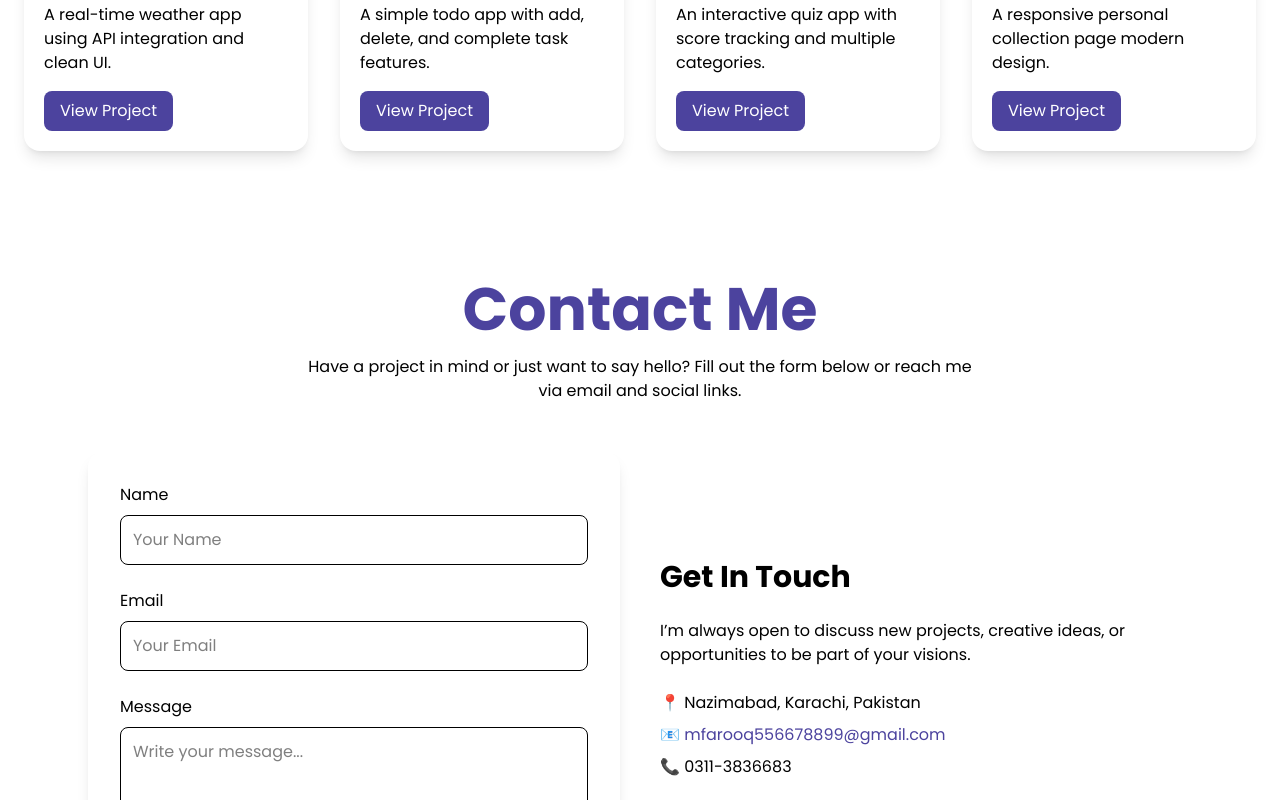
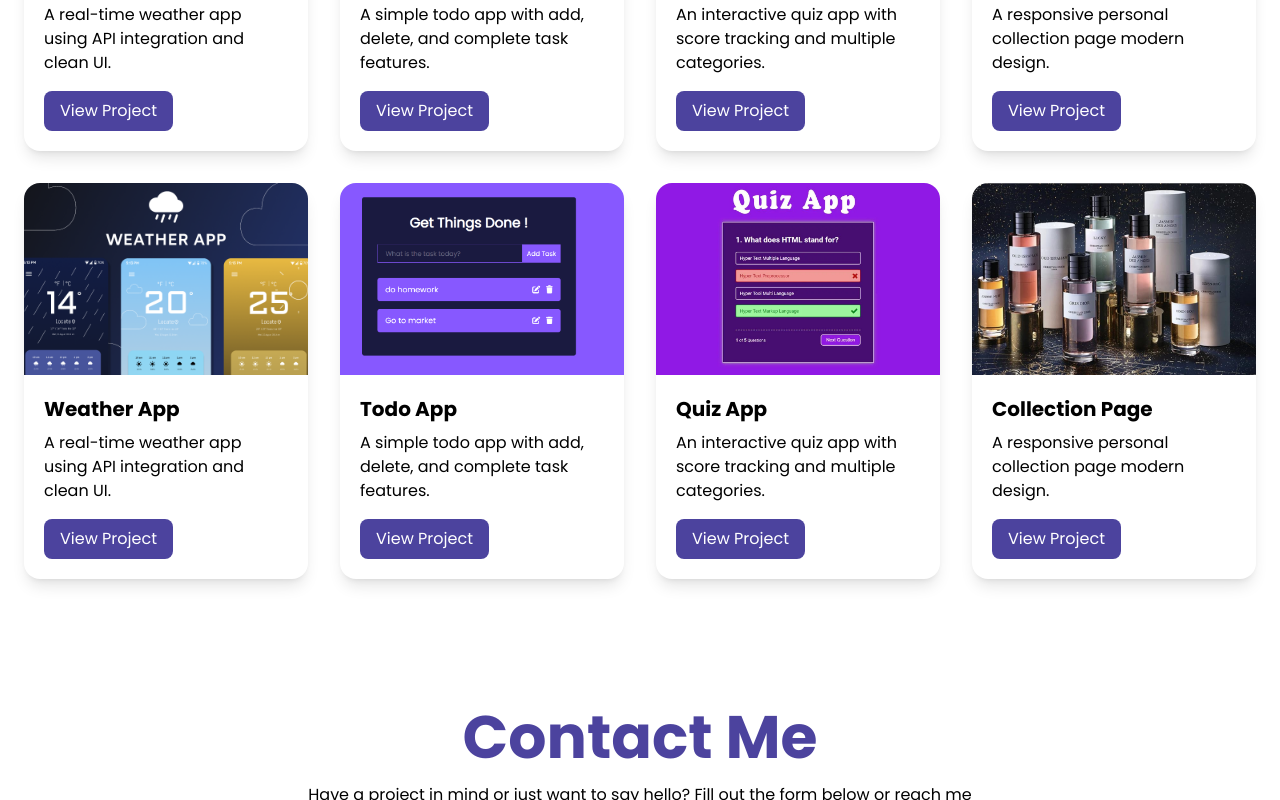
Before and after one commit to iamfarooq07/New-Portfolio-side, a website: page index.html in a window 1280 px wide. Shown: the part 1783-2583 px from the top of the page. Drawn offline with nearby package versions, Linux system fonts and the light colour scheme.

Commit message:
Done Protfoilo

```diff
--- a/index.html
+++ b/index.html
@@ -179,6 +179,49 @@
             Project</a>
         </div>
       </div>
+      <div class="bg-white rounded-2xl shadow-lg overflow-hidden hover:scale-105 transition-transform duration-300">
+        <img src="./images/weather app.png" alt="Project 1" class="w-full h-48 object-cover">
+        <div class="p-5">
+          <h2 class="text-xl font-bold text-black">Weather App</h2>
+          <p class="text-black mt-2">A real-time weather app using API integration and clean UI.</p>
+          <a href="http://live-weather-app-02.netlify.app"
+            class="inline-block mt-4 bg-[#4c439e] text-white px-4 py-2 rounded-lg hover:bg-[#372f7f] transition">View
+            Project</a>
+        </div>
+      </div>
+
+      <div class="bg-white rounded-2xl shadow-lg overflow-hidden hover:scale-105 transition-transform duration-300">
+        <img src="./images/todo.png" alt="Project 2" class="w-full h-48 object-cover">
+        <div class="p-5">
+          <h2 class="text-xl font-bold text-black">Todo App</h2>
+          <p class="text-black mt-2">A simple todo app with add, delete, and complete task features.</p>
+          <a href="https://vermillion-capybara-a28ab4.netlify.app" target="_blank"
+            class="inline-block mt-4 bg-[#4c439e] text-white px-4 py-2 rounded-lg hover:bg-[#372f7f] transition">View
+            Project</a>
+        </div>
+      </div>
+
+      <div class="bg-white rounded-2xl shadow-lg overflow-hidden hover:scale-105 transition-transform duration-300">
+        <img src="./images/quiz app.webp" alt="Project 3" class="w-full h-48 object-cover">
+        <div class="p-5">
+          <h2 class="text-xl font-bold text-black">Quiz App</h2>
+          <p class="text-black mt-2">An interactive quiz app with score tracking and multiple categories.</p>
+          <a href="http://rad-arithmetic-5b3589.netlify.app" target="_blank"
+            class="inline-block mt-4 bg-[#4c439e] text-white px-4 py-2 rounded-lg hover:bg-[#372f7f] transition">View
+            Project</a>
+        </div>
+      </div>
+
+      <div class="bg-white rounded-2xl shadow-lg overflow-hidden hover:scale-105 transition-transform duration-300">
+        <img src="./images/collection page.jpg" alt="Project 4" class="w-full h-48 object-cover">
+        <div class="p-5">
+          <h2 class="text-xl font-bold text-black">Collection Page</h2>
+          <p class="text-black mt-2">A responsive personal collection page modern design.</p>
+          <a href="http://golden-sfogliatella-9991ce.netlify.app" target="_blank"
+            class="inline-block mt-4 bg-[#4c439e] text-white px-4 py-2 rounded-lg hover:bg-[#372f7f] transition">View
+            Project</a>
+        </div>
+      </div>
     </div>
   </section>
 
```
